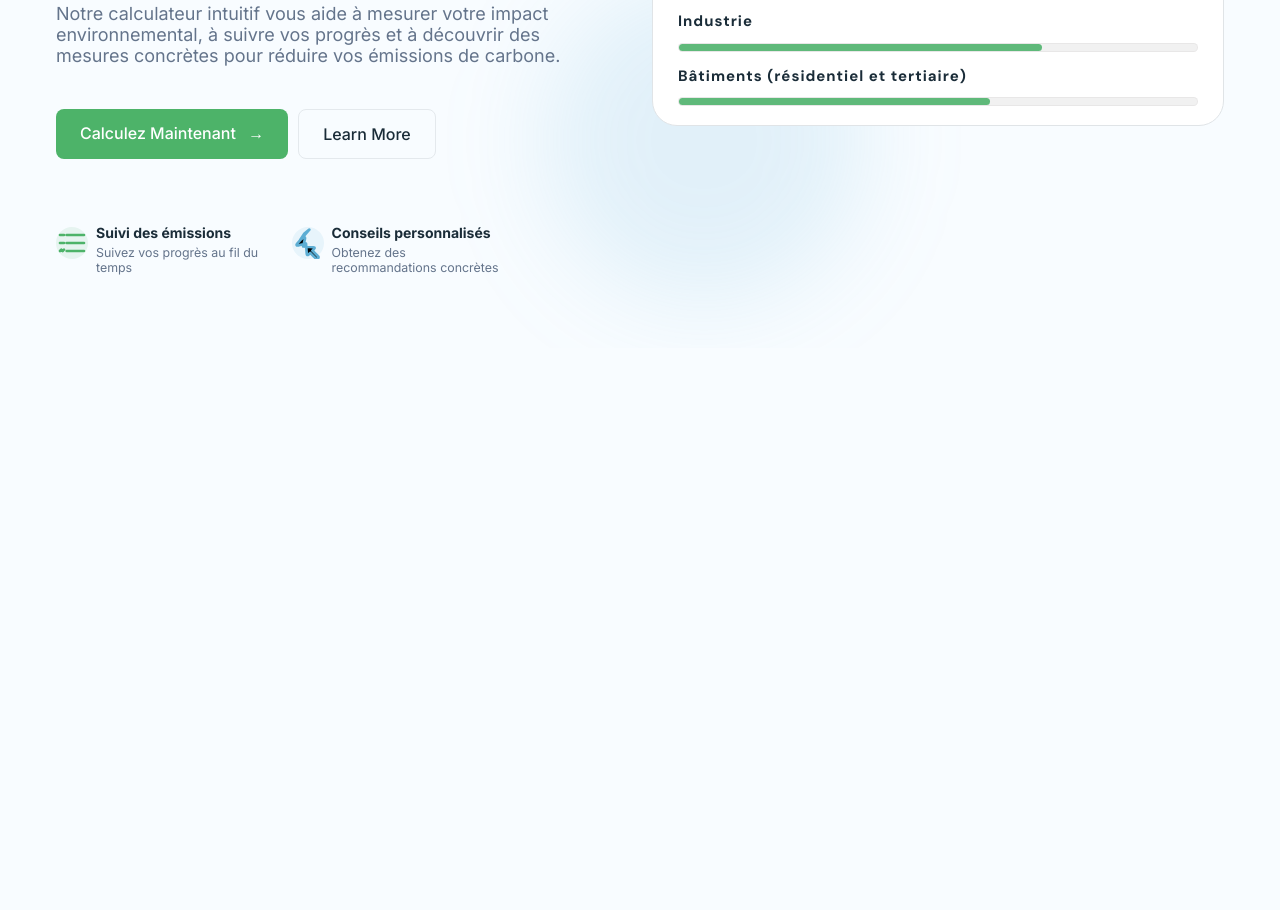
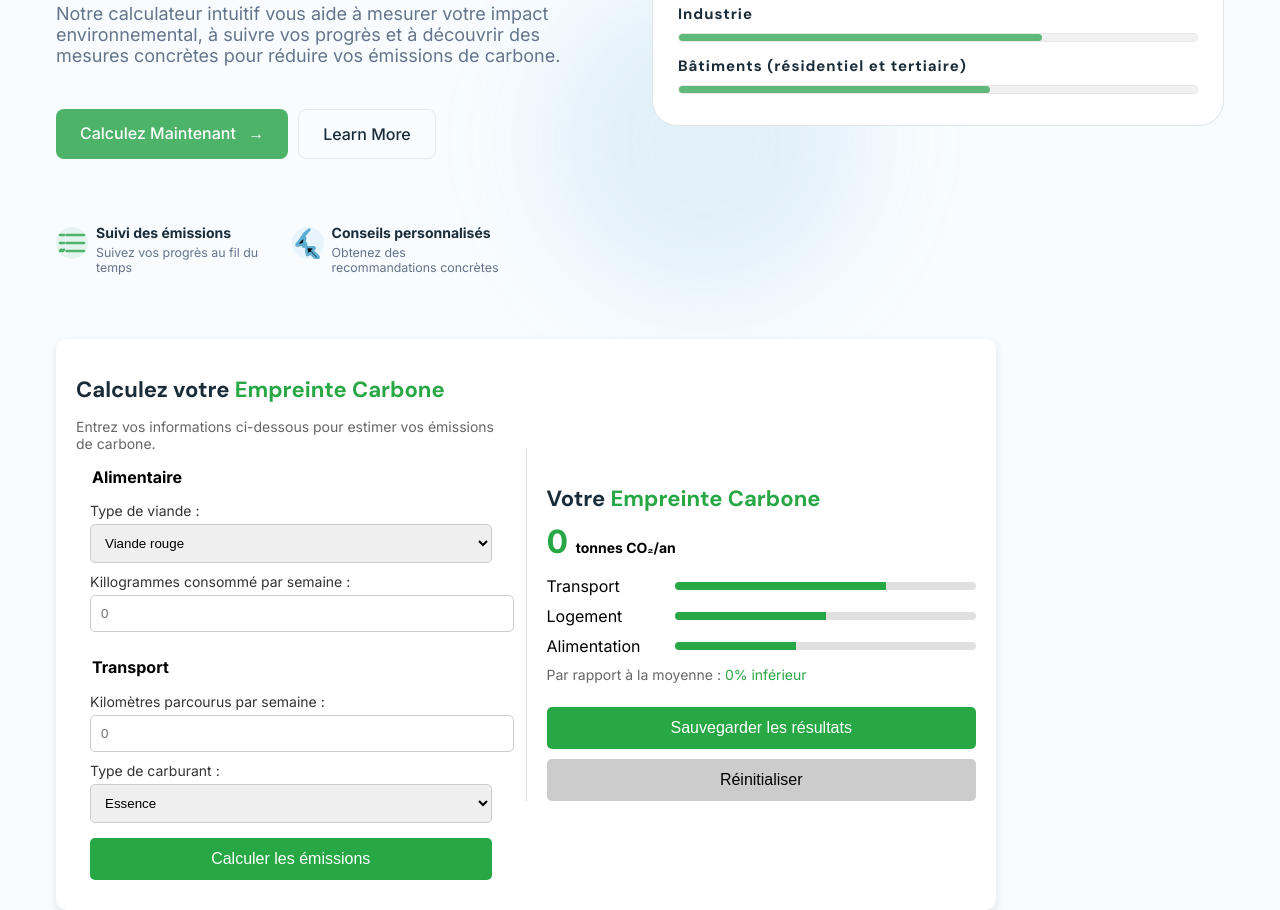
Before and after one commit to fabienankou/Projet_MESI, a plain HTML site: page index.html in a window 1280 px wide. Shown: the part 452-1362 px from the top of the page. Before the commit the page ends 800 px from the top, so only its background shows below. Drawn offline with Linux system fonts and the light colour scheme.

Commit message:
gestions des conflits

```diff
--- a/calculator.css
+++ b/calculator.css
@@ -1,5 +1,5 @@
 
-section {
+.section-carbon {
     background-color: #f8f9fa;
     display: flex;
     justify-content: center;
@@ -12,7 +12,7 @@ section {
 }
 
 /****CSS container*****/
-.container {
+.section-carbon-container {
     display: flex;
     flex-direction: column;
     width: 90%;
@@ -179,7 +179,9 @@ button.calculer-btn:hover {
 
 /***Responsive Desktop (≥ 768px)****/
 @media (min-width: 768px) {
-    .container {
+    .section-carbon-container {
+        justify-content: center;
+        align-items: center;
         flex-direction: row;
         width: 80%;
     }
--- a/index.html
+++ b/index.html
@@ -4,6 +4,7 @@
 <head>
   <meta charset="UTF-8">
   <meta name="viewport" content="width=device-width, initial-scale=1.0">
+  <link rel="stylesheet" href="calculator.css">
   <link rel="stylesheet" href="style.css">
   <title>Green goal</title>
 </head>
@@ -114,6 +115,77 @@
         </div>
       </section>
 
+      <section id="section-carbon">
+        <div class="section-carbon-container">
+          <!-- Section Gauche : Formulaire -->
+          <div class="carbon-formulaire">
+            <h2>Calculez votre <span class="carbon-vert">Empreinte Carbone</span></h2>
+            <p>Entrez vos informations ci-dessous pour estimer vos émissions de carbone.</p>
+
+            <form>
+              <fieldset>
+                <legend><span class="carbon-bold">Alimentaire </span></legend>
+
+                <label for="Alimentaire">Type de viande :</label>
+                <select id="Alimentaire" name="Alimentaire">
+                  <option value="essence">Viande rouge</option>
+                  <option value="diesel">Viande blanche</option>
+                  <option value="electrique">Autre</option>
+                </select>
+
+                <label for="km">Killogrammes consommé par semaine :</label>
+                <input type="number" id="km" name="km" placeholder="0">
+              </fieldset>
+
+              <fieldset>
+                <legend><span class="carbon-bold">Transport</span></legend>
+
+                <label for="km">Kilomètres parcourus par semaine :</label>
+                <input type="number" id="km" name="km" placeholder="0">
+
+                <label for="carburant">Type de carburant :</label>
+                <select id="carburant" name="carburant">
+                  <option value="essence">Essence</option>
+                  <option value="diesel">Diesel</option>
+                  <option value="electrique">Électrique</option>
+                  <option value="Transport en commun">Transport en commun</option>
+                </select>
+                <button type="submit" class="calculer-btn">Calculer les émissions</button>
+              </fieldset>
+            </form>
+          </div>
+          <!-- Section Droite : Résultats -->
+          <div class="resultats">
+            <h2>Votre <span class="carbon-vert">Empreinte Carbone</h2>
+            </spa>
+            <div class="valeur-resultat">0 <span>tonnes CO₂/an</span></div>
+
+            <div class="details-resultats">
+              <div class="categorie">
+                <span>Transport</span>
+                <div class="carbon-barre">
+                  <div class="carbon-remplissage" style="width: 70%;"></div>
+                </div>
+              </div>
+              <div class="categorie">
+                <span>Logement</span>
+                <div class="carbon-barre">
+                  <div class="carbon-remplissage" style="width: 50%;"></div>
+                </div>
+              </div>
+              <div class="categorie">
+                <span>Alimentation</span>
+                <div class="carbon-barre">
+                  <div class="carbon-remplissage" style="width: 40%;"></div>
+                </div>
+              </div>
+            </div>
+            <p class="comparaison">Par rapport à la moyenne : <span class="carbon-vert">0% inférieur</span></p>
+            <button class="sauvegarde-btn">Sauvegarder les résultats</button>
+            <button class="reinitialiser-btn">Réinitialiser</button>
+          </div>
+        </div>
+      </section>
 
 </body>
 
```
Also changed, not shown: carbon.html (deleted, +0 -90 lines).
